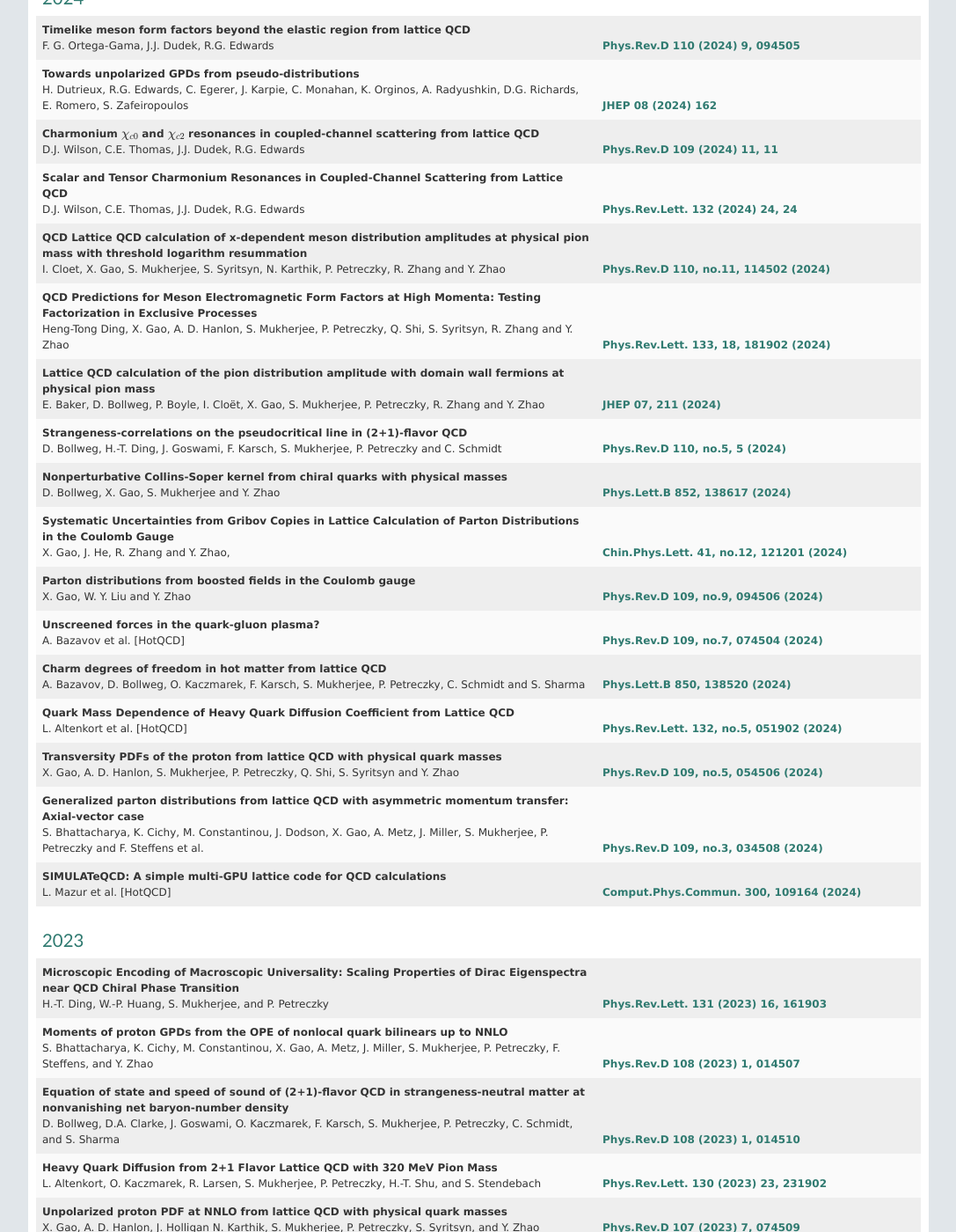
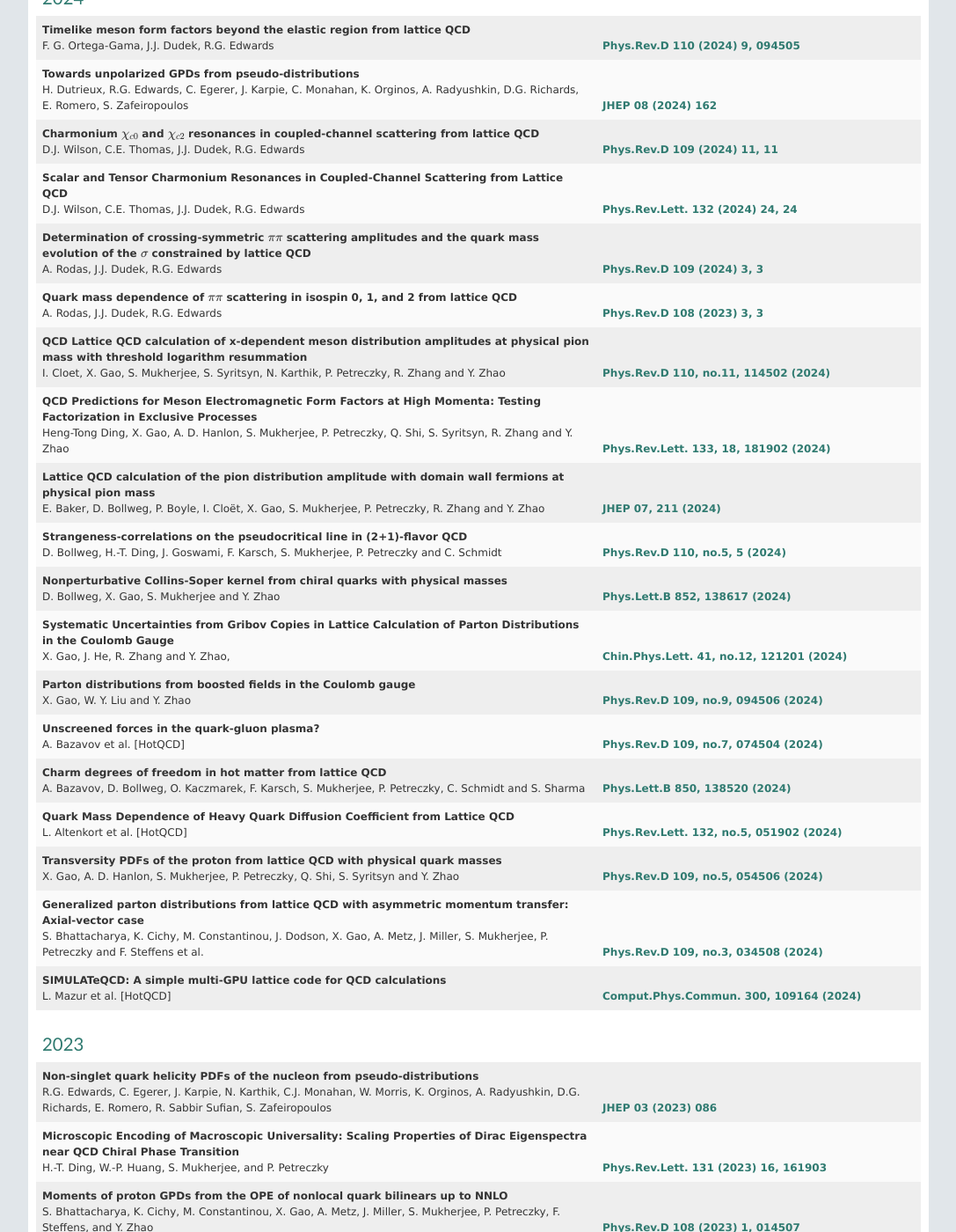
Before and after one commit to LQCDSciDAC/LQCDSciDAC.github.io, a Jekyll site: the page built from publications.html, in a window 1280 px wide and 1400 px high, scrolled down 1357 px. Shown: the whole window at 88% size, without its empty margins (82-1169 px from the left). Built offline with Jekyll 4.4.1, drawn with Linux system fonts in a browser that asks for light colours; formulas are drawn with MathJax 3.

Commit message:
More changes.

```diff
--- a/publications.html
+++ b/publications.html
@@ -249,6 +249,29 @@ layout: default
 <!-- ******* row  ******* -->
     <tr class="publications">
       <td class="publications">
+	<b>Determination of crossing-symmetric $\pi\pi$ scattering amplitudes and the quark mass evolution of the $\sigma$
+ constrained by lattice QCD</b><br/>
+	    A. Rodas, J.J. Dudek, R.G. Edwards
+      </td>
+      <td class="publications">
+        <a href="https://inspirehep.net/literature/2760061">Phys.Rev.D 109 (2024) 3, 3</a>
+      </td>
+    </tr>
+
+<!-- ******* row  ******* -->
+    <tr class="publications">
+      <td class="publications">
+	<b>Quark mass dependence of $\pi\pi$ scattering in isospin 0, 1, and 2 from lattice QCD</b><br/>
+	    A. Rodas, J.J. Dudek, R.G. Edwards
+      </td>
+      <td class="publications">
+        <a href="https://inspirehep.net/literature/2644164">Phys.Rev.D 108 (2023) 3, 3</a>
+      </td>
+    </tr>
+
+<!-- ******* row  ******* -->
+    <tr class="publications">
+      <td class="publications">
 	<b>QCD Lattice QCD calculation of x-dependent meson distribution amplitudes at physical pion mass with threshold logarithm resummation</b><br/>
 	I. Cloet, X. Gao, S. Mukherjee, S. Syritsyn, N. Karthik, P. Petreczky, R. Zhang and Y. Zhao
       </td>
@@ -393,6 +416,18 @@ layout: default
   <!-- ================================================================================ -->
   <!-- 2023 -->
   <tr class="year"><td><a id="year2023"></a><h2>2023</h2></td></tr>
+
+    <!-- ******* row  ******* -->
+    <tr class="publications">
+      <td class="publications">
+	<b>Non-singlet quark helicity PDFs of the nucleon from pseudo-distributions</b><br/>
+	R.G. Edwards, C. Egerer, J. Karpie, N. Karthik, C.J. Monahan, W. Morris, K. Orginos, A. Radyushkin, D.G. Richards, E. Romero, R. Sabbir Sufian, S. Zafeiropoulos
+      </td>
+      <td class="publications">
+        <a href="https://inspirehep.net/literature/2178048">JHEP 03 (2023) 086</a>
+      </td>
+    </tr>
+
 
   <!-- ******* row  ******* -->
     <tr class="publications">
```
